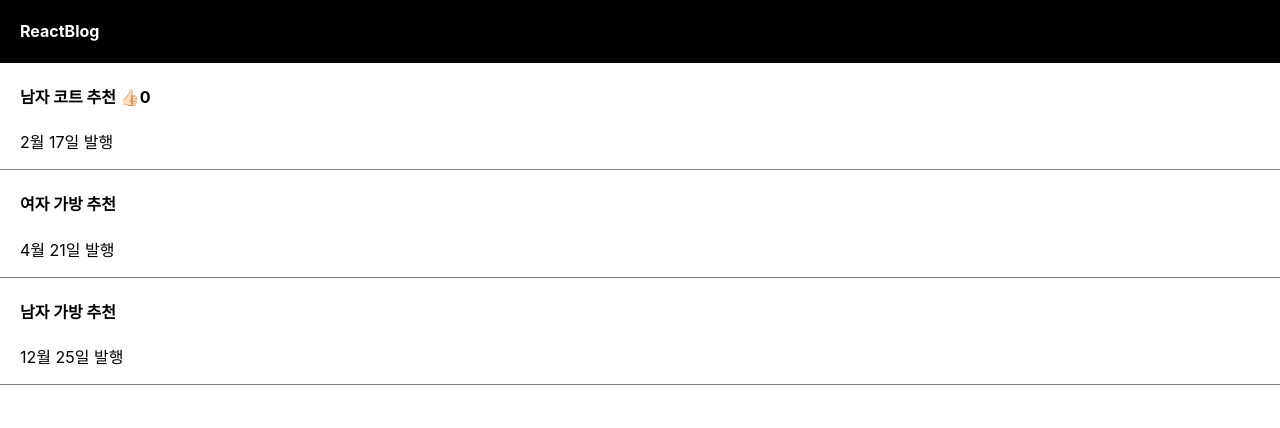
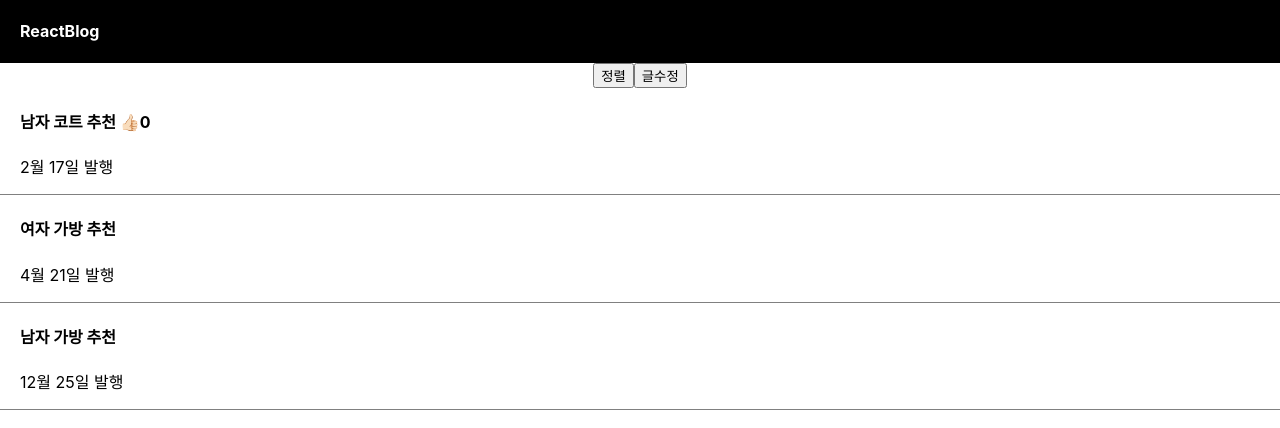
Before and after one commit to yonghyun421/blog-practice, a React (Create React App) app: page / in a window 1280 px wide. Shown: the top 428 px of the page. Built offline with nearby package versions, Linux system fonts and the light colour scheme.

Commit message:
0208: array/obj 특징

```diff
--- a/src/App.js
+++ b/src/App.js
@@ -30,11 +30,29 @@ function App() {
     setTitle(["여자 코트 추천", ...title]);
   };
 
+  const changeOrder = () => {
+    let newTitle = [...title];
+    setTitle(newTitle.sort());
+  };
+
   return (
     <div className="App">
       <div className="black-nav">
         <h4>ReactBlog</h4>
       </div>
+
+      <button onClick={changeOrder}>정렬</button>
+
+      <button
+        onClick={() => {
+          let copy = [...title];
+          copy[0] = "여자 코트 추천";
+          setTitle(copy);
+        }}
+      >
+        글수정
+      </button>
+
       <div className="list">
         <h4 onClick={changeTitle}>
           {title[0]} <span onClick={clickLike}>👍🏻</span>
```
Also changed, not shown: 1 other file (tests, documents, lock files or other folders).
